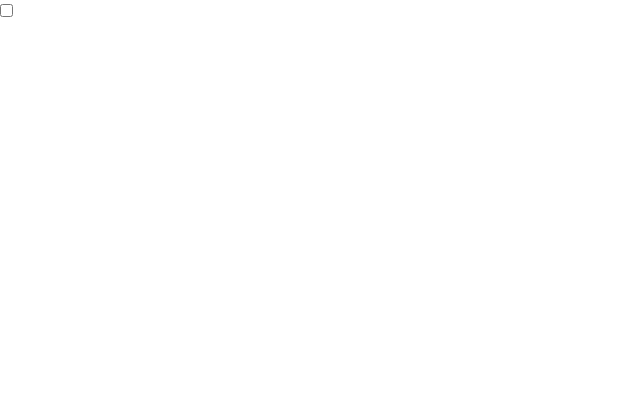
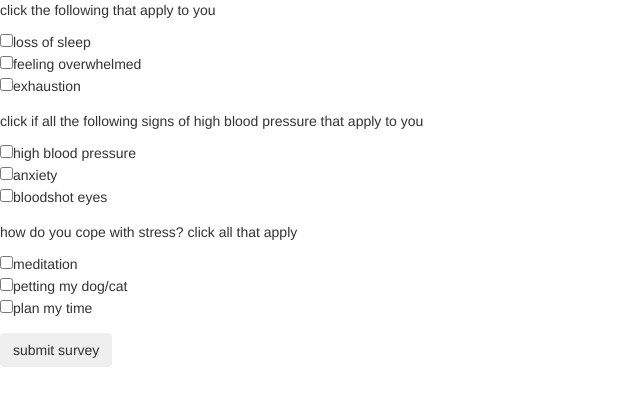
Before and after one commit to RyanDuff613/stressTest, a plain HTML site: page index.html in a window 1280 px wide. Shown: the whole page, without its empty margins (0-640 px from the left). Drawn offline with Linux system fonts and the light colour scheme.

Commit message:
add html form

```diff
--- a/index.html
+++ b/index.html
@@ -10,8 +10,27 @@
   </head>
   <body>
     <div>
-      <form>
-        <input type="checkbox" name="" id="">
+      <form id='stressTest'>
+        <div class='form-group'>
+          <p>click the following that apply to you</p>
+          <input type="checkbox" name="stressSigns" value="sleepLoss">loss of sleep<br>
+          <input type="checkbox" name="stressSigns" value="ovehwhelmed">feeling overwhelmed<br>
+          <input type="checkbox" name="stressSigns" value="exhaustion">exhaustion<br>
+        </div>
+        <div class="form-group">
+          <p>click if all the following signs of high blood pressure that apply to you</p>
+          <input type="checkbox" name="symptoms" value="hbp">high blood pressure</br>
+          <input type="checkbox" name="symptoms" value="anxiety">anxiety</br>
+          <input type="checkbox" name="symptoms" value="bloodshotEyes">bloodshot eyes</br>
+        </div>
+        <div class='form-group'>
+          <p>how do you cope with stress? click all that apply</p>
+          <input type="checkbox" name='copingMethods' value="meditation">meditation</br>
+          <input type="checkbox" name='copingMethods' value="pet">petting my dog/cat</br>
+          <input type="checkbox" name='copingMethods' value="planning">plan my time</br>
+        </div>
+        <button type='submit' class='btn'>submit survey</button>
+
       </form>
     </div>
   </body>
```
